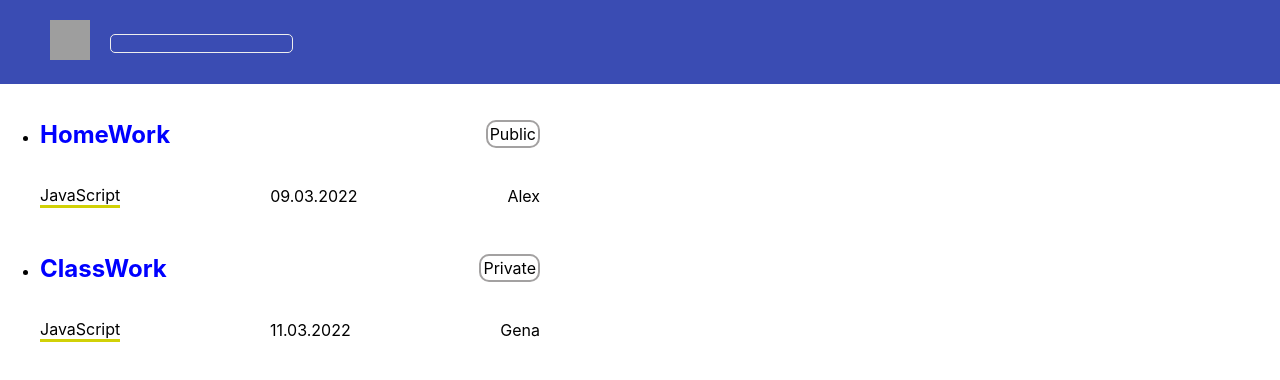
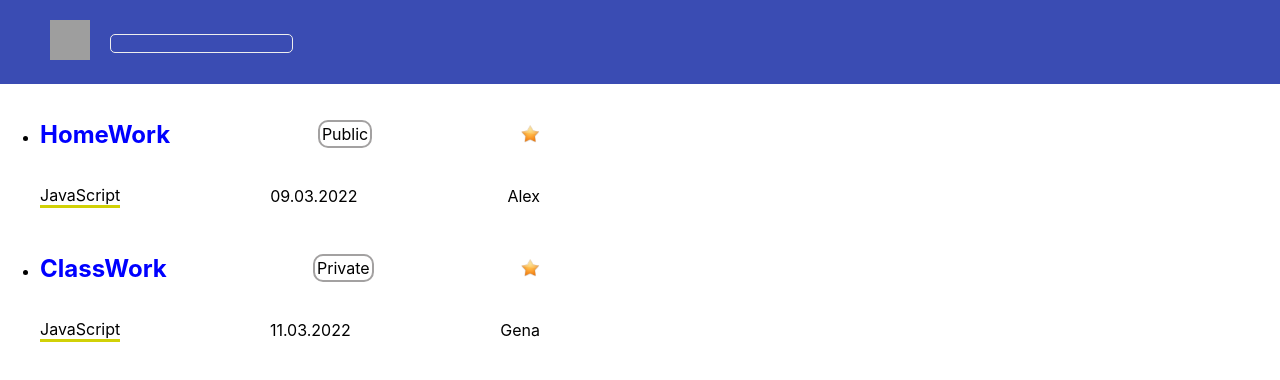
Before and after one commit to KyzAlexander/DiplomReact, a React (Create React App) app: page / in a window 1280 px wide. Shown: the top 380 px of the page. Built offline with nearby package versions, Linux system fonts and the light colour scheme; grey boxes are pictures that could not be loaded.

Commit message:
correct structure

```diff
--- a/src/components/header.js
+++ b/src/components/Header/Header.js
@@ -1,6 +1,6 @@
 import React from "react";
-import "../assets/styles/header.css";
-import logo from "../assets/images/logo.png";
+import "./header.css";
+import logo from "../../assets/images/logo.png";
 
 function Header() {
   return (
--- a/src/assets/styles/RepositoryCard.css
+++ b/src/components/RepositoryCard/RepositoryCard.css
@@ -32,3 +32,7 @@
   border-bottom-style: solid;
   border-color: rgb(209, 209, 6);
 }
+.title__img {
+  width: 20px;
+  height: 20px;
+}
--- a/src/components/RepositoryCard.js
+++ b/src/components/RepositoryCard/RepositoryCard.js
@@ -1,5 +1,6 @@
 import React from "react";
-import "../assets/styles/RepositoryCard.css";
+import "./RepositoryCard.css";
+import star from "../../assets/images/star.png";
 
 function RepositoryCard(props) {
   return (
@@ -7,6 +8,7 @@ function RepositoryCard(props) {
       <div className='repositoryCard__title'>
         <h2 className='title__name'>{props.name}</h2>
         <p className='title__access'>{props.access}</p>
+        <img className='title__img' src={star} alt='number of stars'></img>
       </div>
       <div className='repositoryCard__subtitle'>
         <p className='subtitle__type'>{props.type}</p>
--- a/src/components/RepositoryList.js
+++ b/src/components/RepositoryList/RepositoryList.js
@@ -1,4 +1,4 @@
-import RepositoryCard from "./RepositoryCard.js";
+import RepositoryCard from "../RepositoryCard/RepositoryCard.js";
 
 function RepositoryList() {
   const repos = [
--- a/src/index.js
+++ b/src/index.js
@@ -3,8 +3,8 @@ import ReactDOM from "react-dom";
 import "./index.css";
 
 import reportWebVitals from "./reportWebVitals";
-import Header from "./components/header.js";
-import RepositoryList from "./components/RepositoryList.js";
+import Header from "./components/Header/Header.js";
+import RepositoryList from "./components/RepositoryList/RepositoryList.js";
 
 ReactDOM.render(
   <React.StrictMode>
```
Also changed, not shown: src/components/Header/header.css (renamed from src/assets/styles/header.css).
